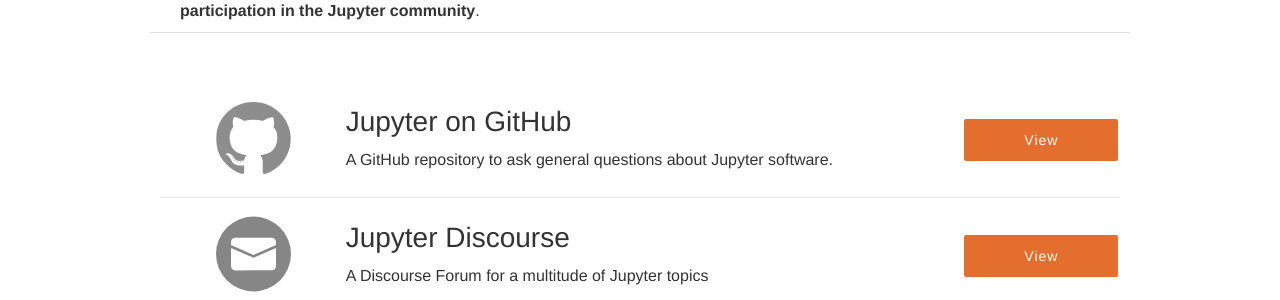
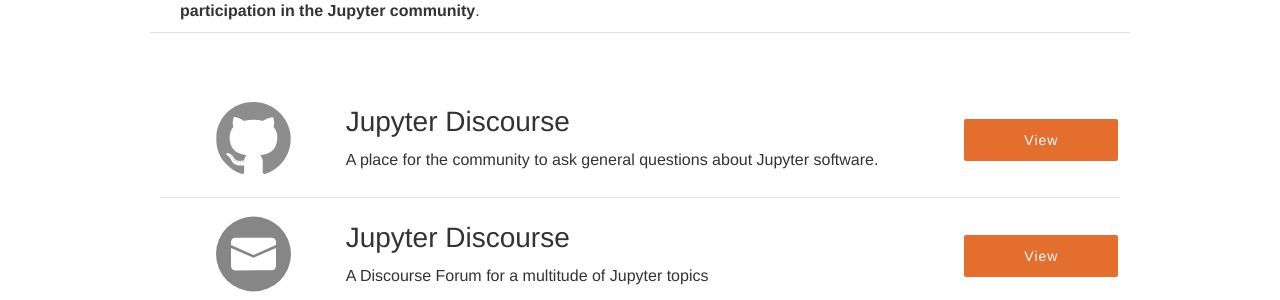
Before and after one commit to jupyter/jupyter.github.io, a Jekyll site: the page built from community.md, in a window 1280 px wide and 900 px high, scrolled down 771 px. Shown: the part 154-454 px from the top of the window. Built offline with Jekyll 4.4.1, drawn with Linux system fonts in a browser that asks for light colours; comment, search, counter and statistics services are not loaded.

Commit message:
Point to discourse

```diff
--- a/_includes/community_lists.html
+++ b/_includes/community_lists.html
@@ -8,11 +8,11 @@
                             <img src="assets/github.svg" class="resource-logo" alt="github icon">
                         </div>
                         <div class="col-md-8 resource-text">
-                            <h3 class="resource-name">Jupyter on GitHub</h3>
-                            <p class="resource-desc">A GitHub repository to ask general questions about Jupyter software.</p>
+                            <h3 class="resource-name">Jupyter Discourse</h3>
+                            <p class="resource-desc">A place for the community to ask general questions about Jupyter software.</p>
                         </div>
                         <div class="col-md-2 resource-button">
-                            <a href="https://github.com/jupyter/help">View</a>
+                            <a href="http://discourse.jupyter.org/">View</a>
                         </div>
                     </div>
                 </div>
--- a/community.md
+++ b/community.md
@@ -14,7 +14,7 @@
 ## Join the Jupyter community
 
 If you're interested in joining the Jupyter community (yay!) we recommend
-checking out the Jupyter [Contributing guide](https://github.com/jupyter/help/blob/master/CONTRIBUTING.md). This contains
+checking out the Jupyter [Contributing guide](TBD WHERE THIS NOW LIVES). This contains
 information about the different projects in the Jupyter ecosystem, the tools
 and skills that are useful for each project, and other ways that you can
 become a part of the Jupyter community.
```
